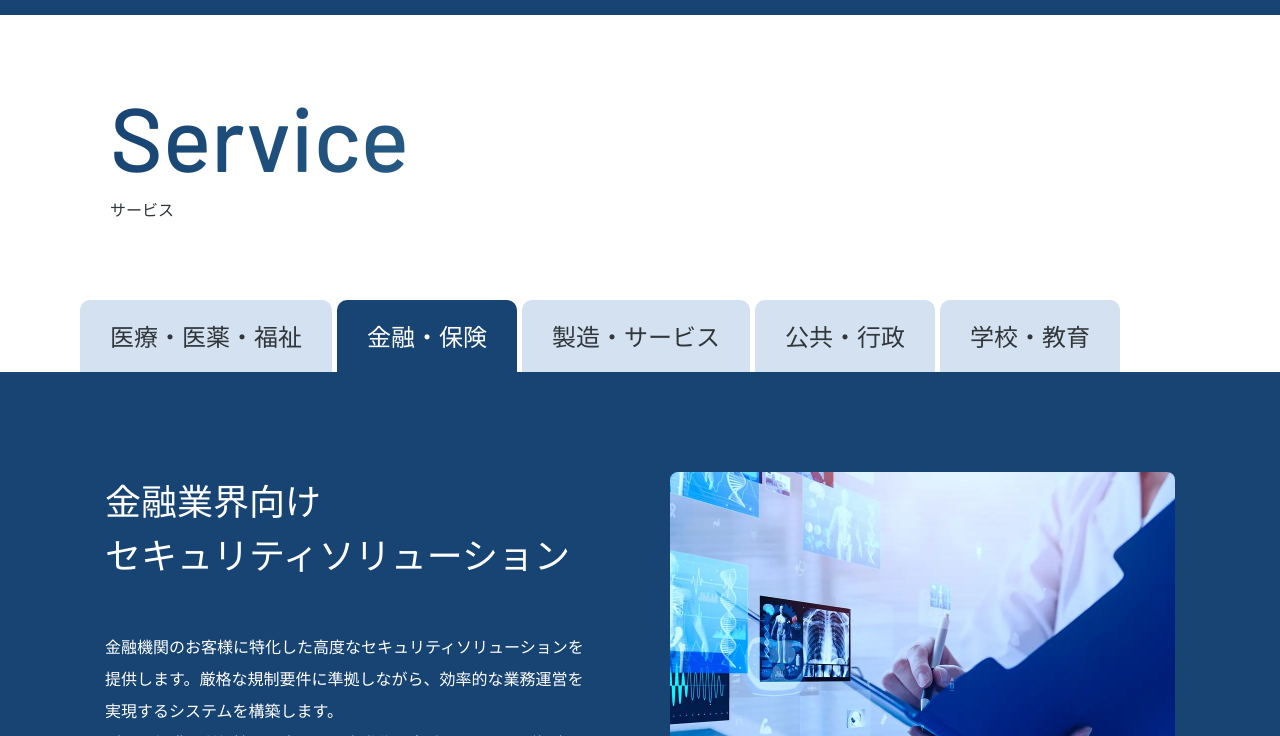
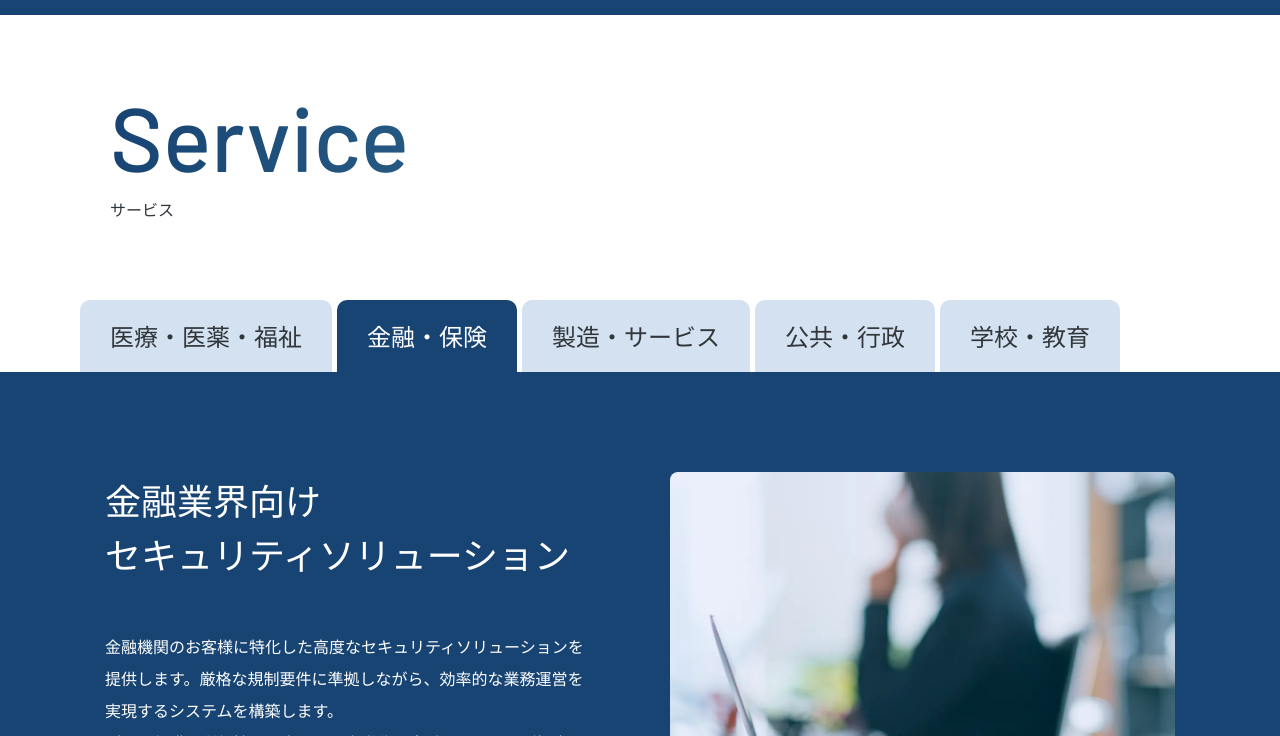
Before and after one commit to hiromu-webanimation/WebAnimation-course_04, a plain HTML site: page index.html in a window 1280 px wide. Both pictures are taken after a click on the element "金融・保険". Shown: the part 2874-3610 px from the top of the page. Drawn offline with nearby package versions, Linux system fonts and the light colour scheme; a web font is replaced by a local one.

Commit message:
Update index.html

```diff
--- a/index.html
+++ b/index.html
@@ -353,8 +353,8 @@
               </div>
               <div class="top-service__image">
                 <picture>
-                  <source srcset="./images/top/service1.jpg.webp" type="image/webp" />
-                  <img src="./images/top/service1.jpg" alt="金融業界向けセキュリティソリューション" />
+                  <source srcset="./images/top/company1.jpg.webp" type="image/webp" />
+                  <img src="./images/top/company1.jpg" alt="金融業界向けセキュリティソリューション" />
                 </picture>
               </div>
             </div>
@@ -381,8 +381,8 @@
               </div>
               <div class="top-service__image">
                 <picture>
-                  <source srcset="./images/top/service1.jpg.webp" type="image/webp" />
-                  <img src="./images/top/service1.jpg" alt="製造業向けDXソリューション" />
+                  <source srcset="./images/top/message1.jpg.webp" type="image/webp" />
+                  <img src="./images/top/message1.jpg" alt="製造業向けDXソリューション" />
                 </picture>
               </div>
             </div>
@@ -409,8 +409,8 @@
               </div>
               <div class="top-service__image">
                 <picture>
-                  <source srcset="./images/top/service1.jpg.webp" type="image/webp" />
-                  <img src="./images/top/service1.jpg" alt="行政向け市民サービスプラットフォーム" />
+                  <source srcset="./images/top/message2.jpg.webp" type="image/webp" />
+                  <img src="./images/top/message2.jpg" alt="行政向け市民サービスプラットフォーム" />
                 </picture>
               </div>
             </div>
@@ -437,8 +437,8 @@
               </div>
               <div class="top-service__image">
                 <picture>
-                  <source srcset="./images/top/service1.jpg.webp" type="image/webp" />
-                  <img src="./images/top/service1.jpg" alt="教育機関向け学習管理システム" />
+                  <source srcset="./images/top/recruit1.jpg.webp" type="image/webp" />
+                  <img src="./images/top/recruit1.jpg" alt="教育機関向け学習管理システム" />
                 </picture>
               </div>
             </div>
```
